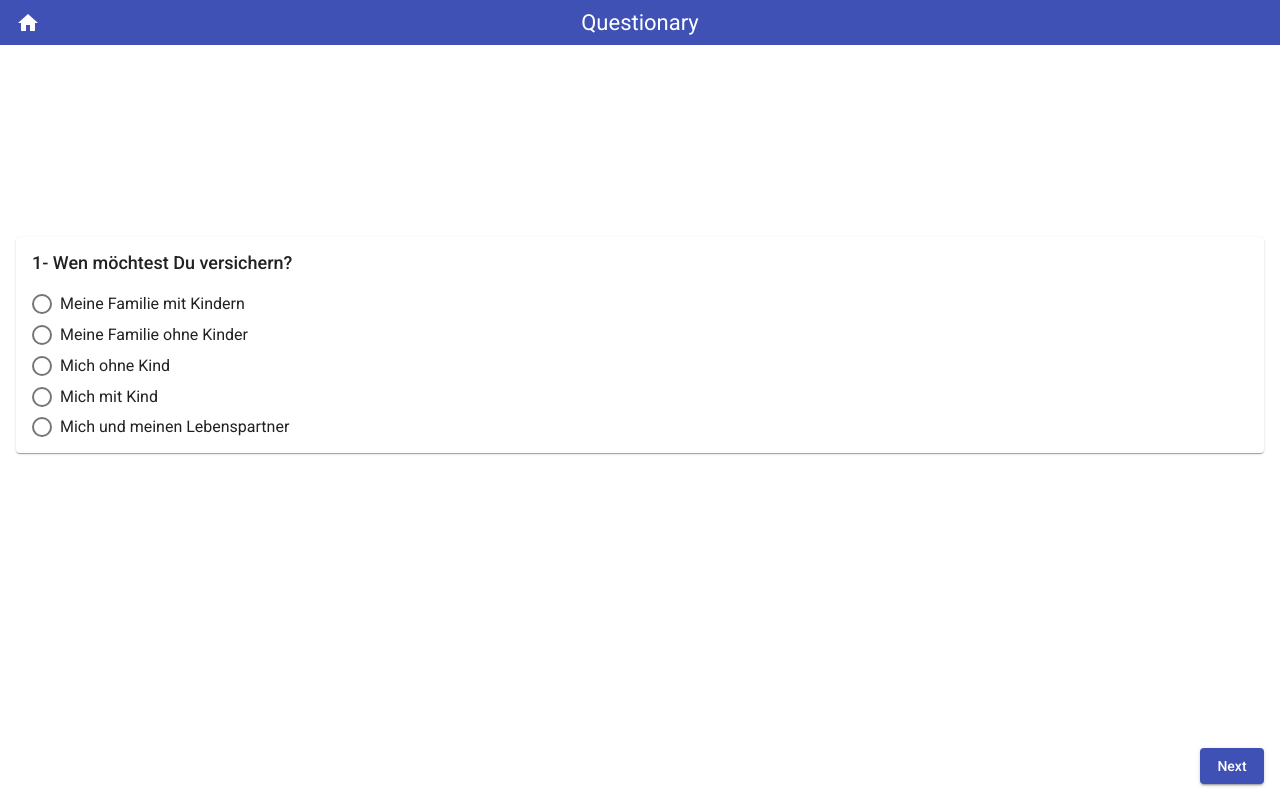
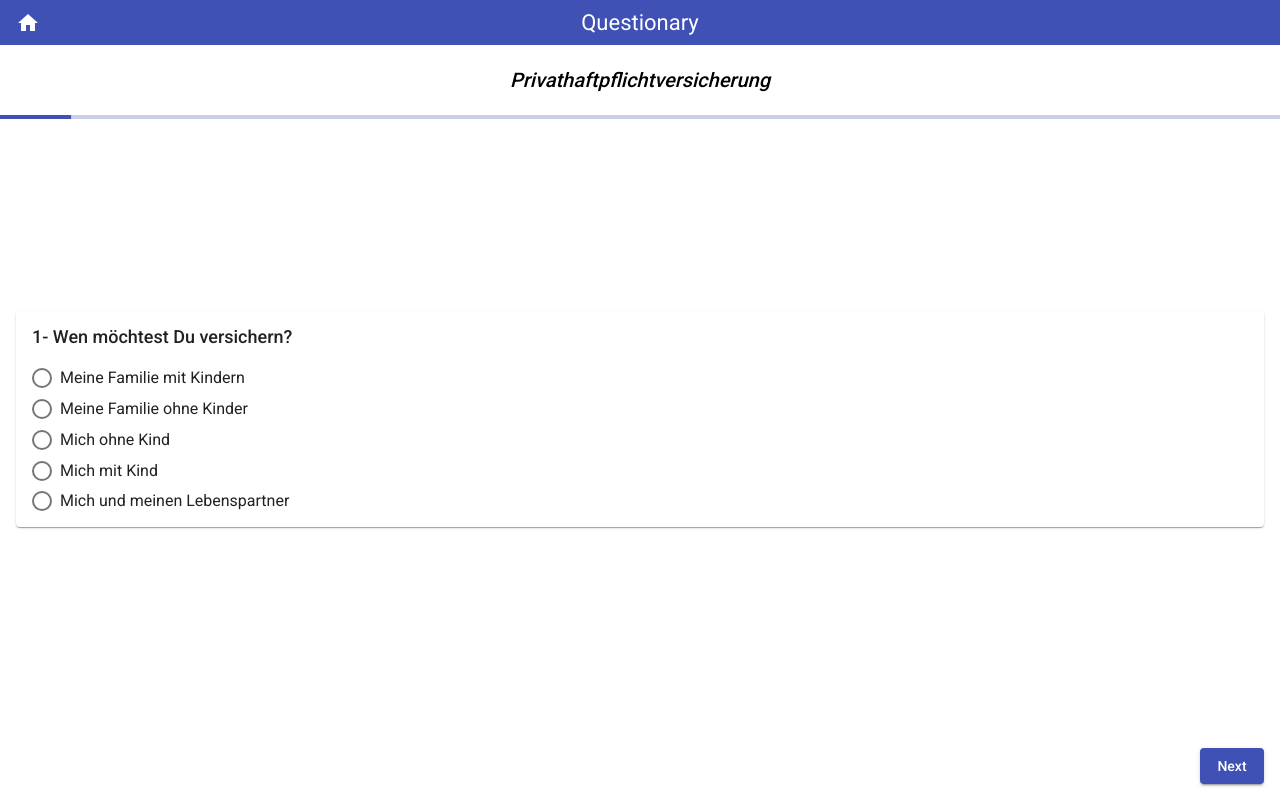
Before and after one commit to farzadjamshidi/questionnaire, an Angular app: page /questions in a window 1280 px wide. Built offline with nearby package versions, Linux system fonts and the light colour scheme.

Commit message:
add question name section and progress bar

```diff
--- a/src/app/main/questions/questions.component.html
+++ b/src/app/main/questions/questions.component.html
@@ -1,5 +1,14 @@
 <div class="o-questions-container" *ngIf="!loading">
 
+  <div class="m-25">
+    <span class="a-question-name">
+      {{questionnaire.name}}
+    </span>
+  </div>
+  <mat-progress-bar
+    [value]="(activeQuestionIndex+1) * 100 / questionnaire.questions.length"
+    >
+  </mat-progress-bar>
 
   <div class="m-question">
     <mat-card id="m-question" class="m-question-card" [ngClass]="{
--- a/src/app/main/questions/questions.component.scss
+++ b/src/app/main/questions/questions.component.scss
@@ -1,4 +1,11 @@
 .o-questions-container {
+}
+.a-question-name {
+  display: block;
+  font-size: 20px;
+  font-weight: 500;
+  font-style: italic;
+  text-align: center;
 }
 .m-question {
   height: calc(100vh - 200px);
--- a/src/app/main/questions/questions.module.ts
+++ b/src/app/main/questions/questions.module.ts
@@ -5,6 +5,7 @@ import { MatButtonModule } from '@angular/material/button';
 import { MatCardModule } from '@angular/material/card';
 import { MatFormFieldModule } from '@angular/material/form-field';
 import { MatInputModule } from '@angular/material/input';
+import { MatProgressBarModule } from '@angular/material/progress-bar';
 import { MatProgressSpinnerModule } from '@angular/material/progress-spinner';
 import { MatRadioModule } from '@angular/material/radio';
 import { RouterModule, Routes } from '@angular/router';
@@ -19,6 +20,7 @@ const routes: Routes = [
 const COMPONENT = [QuestionsComponent];
 
 const MATERIAL_MODULES = [
+  MatProgressBarModule,
   MatCardModule,
   MatButtonModule,
   MatProgressSpinnerModule,
```
